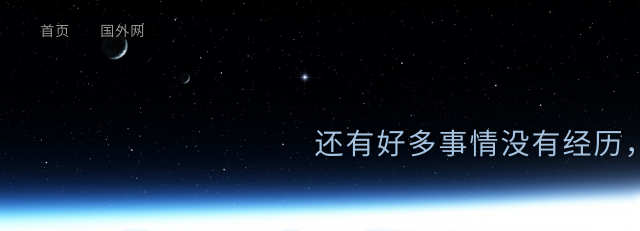
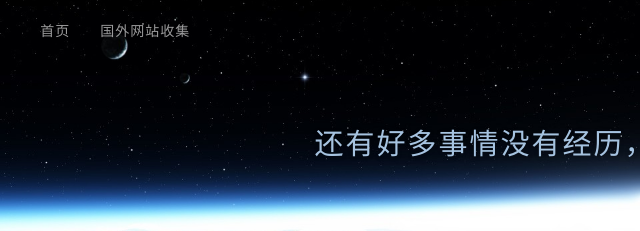
Before and after one commit to 643289526/643289526.github.io, a plain HTML site: page archives/index.html in a window 1280 px wide. Shown: the top 231 px of the page, 0-640 px from the left. Drawn offline with nearby package versions, Linux system fonts and the light colour scheme.

Commit message:
Update index.html

```diff
--- a/archives/index.html
+++ b/archives/index.html
@@ -46,7 +46,7 @@
 
           <a class="main-nav-link" href="/">首页</a>
 
-          <a class="main-nav-link" href="/archives">国外网</a>
+          <a class="main-nav-link" href="/archives">国外网站收集</a>
 
       </nav>
       <nav id="sub-nav">
```
